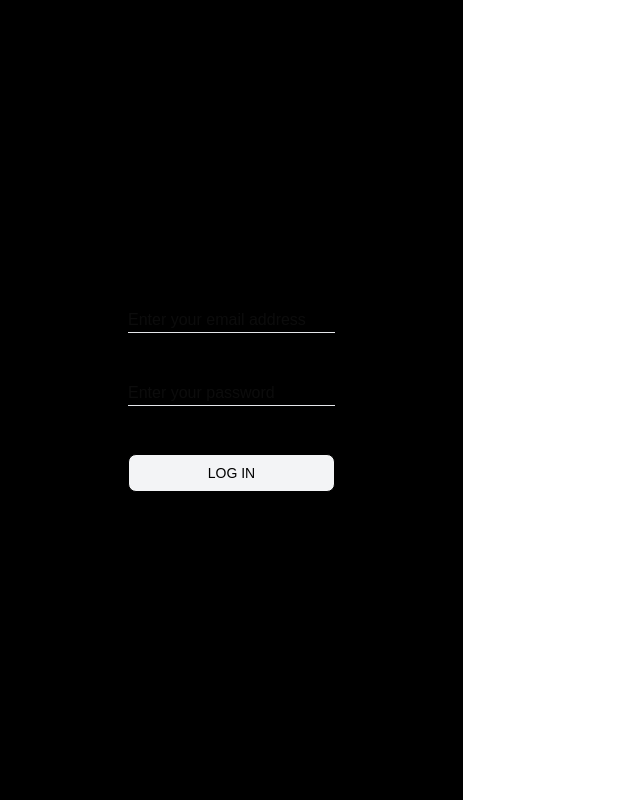
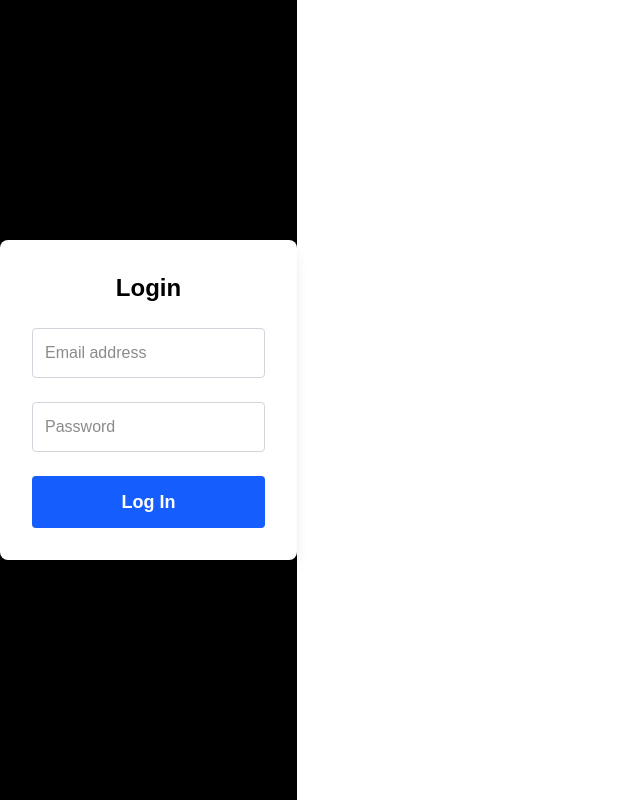
Before and after one commit to RenaldoLouis/commsult_demo, a Next.js app: page /login in a window 1280 px wide. Shown: the whole page, without its empty margins (0-640 px from the left). Built offline with nearby package versions, Linux system fonts and the light colour scheme.

Commit message:
make loginForm more clear

```diff
--- a/src/app/components/LoginForm.js
+++ b/src/app/components/LoginForm.js
@@ -39,34 +39,36 @@ const LoginForm = () => {
     return (
         <form
             onSubmit={handleSubmit}
-            className="flex flex-col space-y-12 w-full px-32"
+            className="flex flex-col space-y-6 w-full max-w-md bg-white p-8 rounded-lg shadow-lg"
         >
+            <h1 className="text-2xl font-bold text-center text-black">Login</h1>
+
             <input
                 type="text"
                 value={email}
                 onChange={handleEmailChange}
-                placeholder="Enter your email address"
-                className="border-b border-b-gray-200 hover:border-b-gray-500"
+                placeholder="Email address"
+                className="p-3 border border-gray-300 rounded focus:outline-none focus:ring-2 focus:ring-blue-400"
             />
+
             <input
                 type="password"
                 value={password}
                 onChange={handlePasswordChange}
-                placeholder="Enter your password"
-                className="border-b border-b-gray-200 hover:border-b-gray-500"
+                placeholder="Password"
+                className="p-3 border border-gray-300 rounded focus:outline-none focus:ring-2 focus:ring-blue-400"
             />
+
             <button
                 type="submit"
-                className="border rounded-lg px-6 py-2 bg-gray-100 hover:bg-gray-200 duration-300 uppercase text-sm"
-                style={{ color: "black" }}
+                className="bg-blue-600 text-white py-3 rounded hover:bg-blue-700 transition-colors text-lg font-semibold"
             >
-                Log in
+                Log In
             </button>
-            {error &&
-                <p className="text-red-500 font-bold text-center">
-                    {error}
-                </p>
-            }
+
+            {error && (
+                <p className="text-red-600 font-medium text-center">{error}</p>
+            )}
         </form>
     )
 }
```
